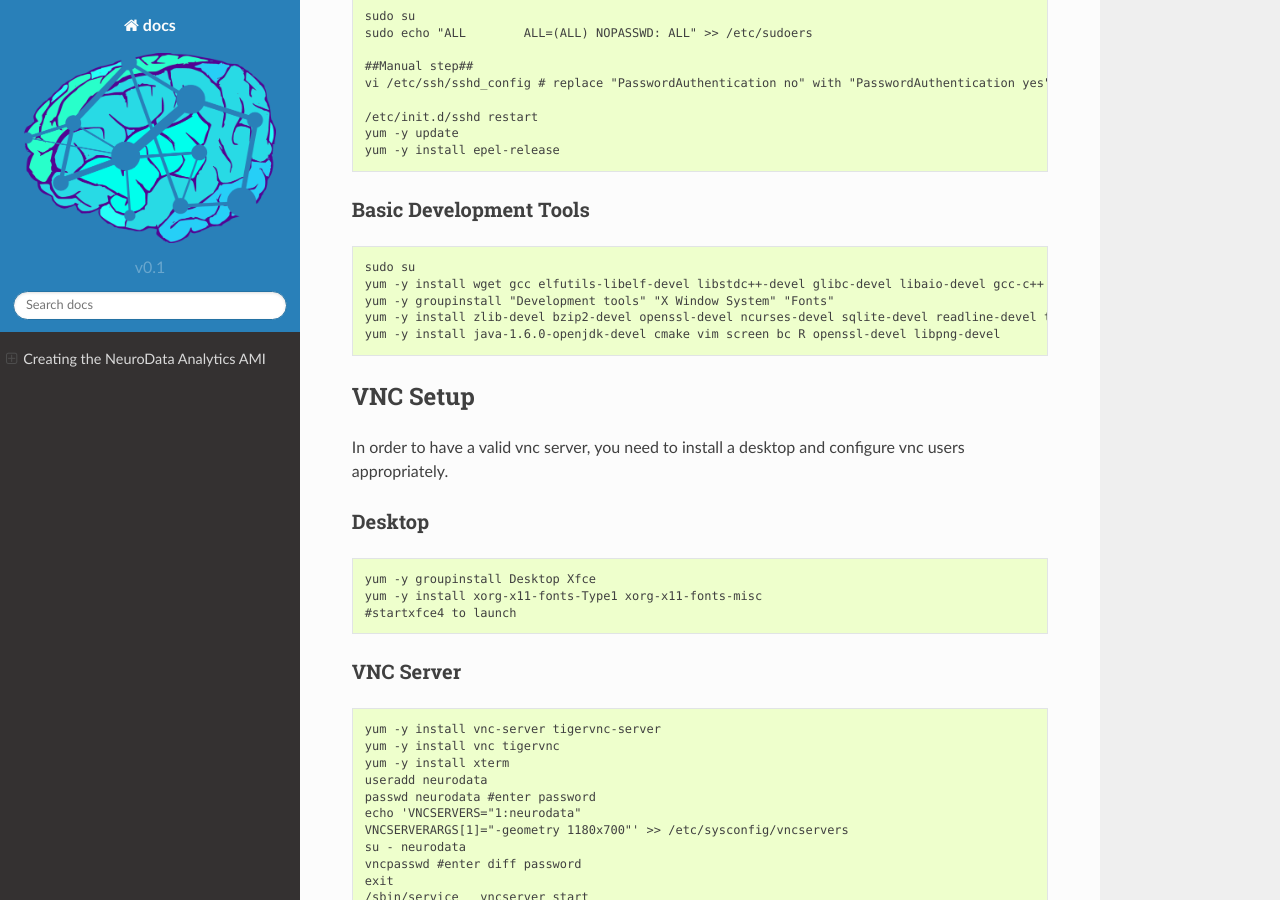
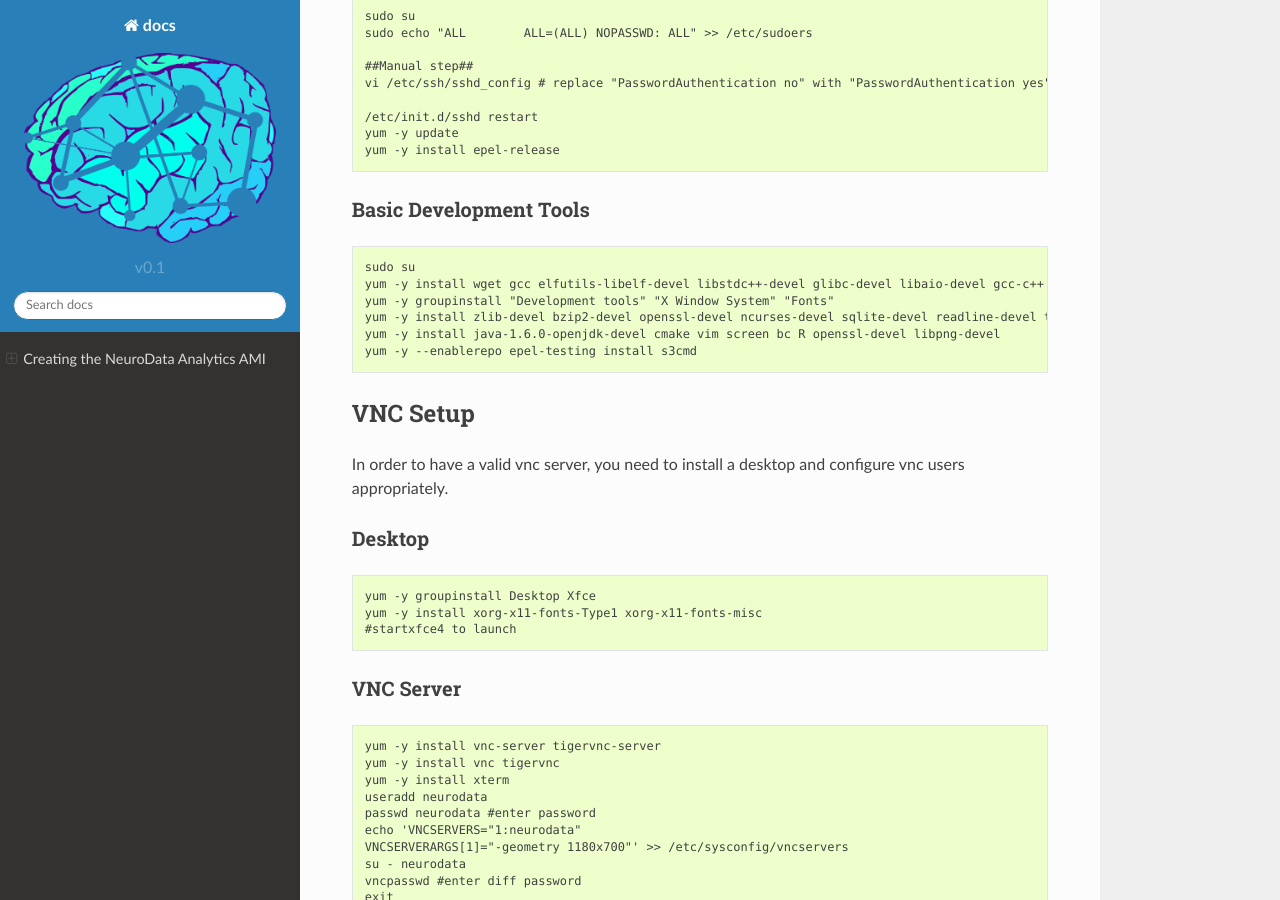
Before and after one commit to neurodata/nddocs-archive, a Sphinx documentation site: the page built from docs/overview/ami.rst, in a window 1280 px wide and 900 px high, scrolled down 463 px. Built offline with Sphinx 7.4.7 and the Read the Docs theme 2.0.0, drawn with Linux system fonts in a browser that asks for light colours; formulas are drawn with MathJax 3.

Commit message:
Update ami.rst

```diff
--- a/docs/overview/ami.rst
+++ b/docs/overview/ami.rst
@@ -31,6 +31,7 @@ Basic Development Tools
   yum -y groupinstall "Development tools" "X Window System" "Fonts"
   yum -y install zlib-devel bzip2-devel openssl-devel ncurses-devel sqlite-devel readline-devel tk-devel gdbm-devel xz-devel
   yum -y install java-1.6.0-openjdk-devel cmake vim screen bc R openssl-devel libpng-devel
+  yum -y --enablerepo epel-testing install s3cmd
 
 VNC Setup
 =========
```
